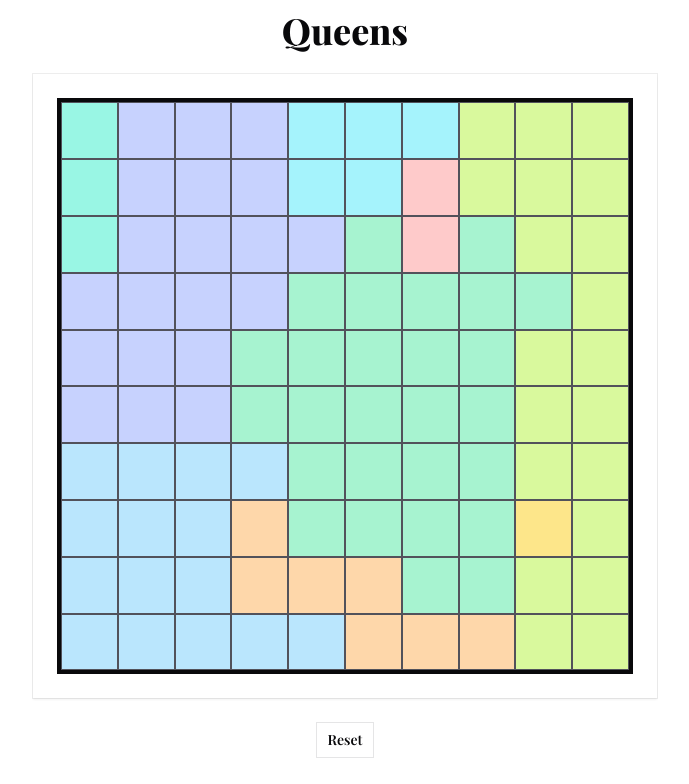
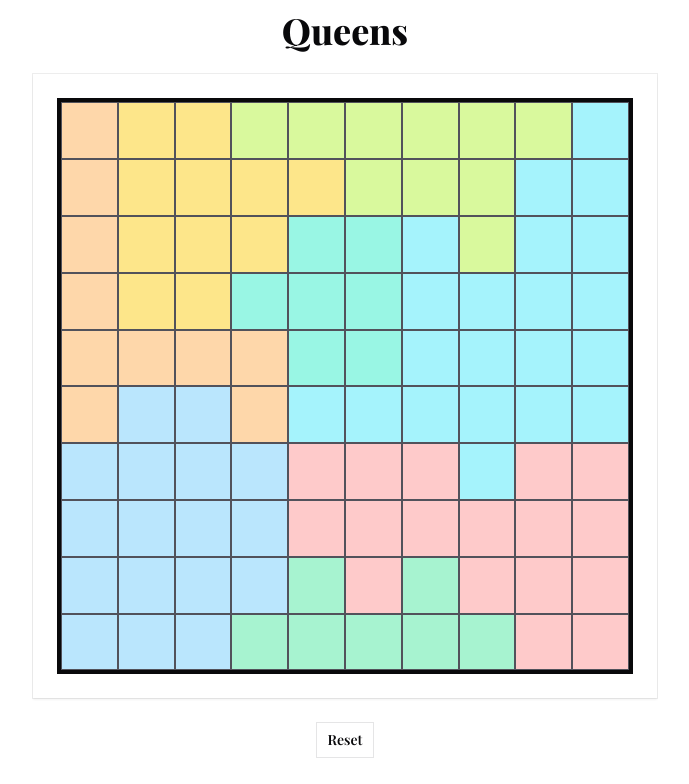
Before and after one commit to cloudyyoung/games, a React (Vite) app: page / in a window 1280 px wide. Shown: the top 784 px of the page, without its empty margins (295-984 px from the left). Built offline with nearby package versions, Linux system fonts and the light colour scheme; a web font is replaced by a local one.

Commit message:
Update App.tsx

```diff
--- a/src/App.tsx
+++ b/src/App.tsx
@@ -172,6 +172,7 @@ const generateSlots = () => {
     const { queen, remainingIndices } = pickQueenSlot(indices)
     queens.push(queen)
     indices = remainingIndices
+    if (queens.length >= 6 && _.random(1, 10) === 6) break
   }
 
   queens.forEach((queen, i) => {
```
